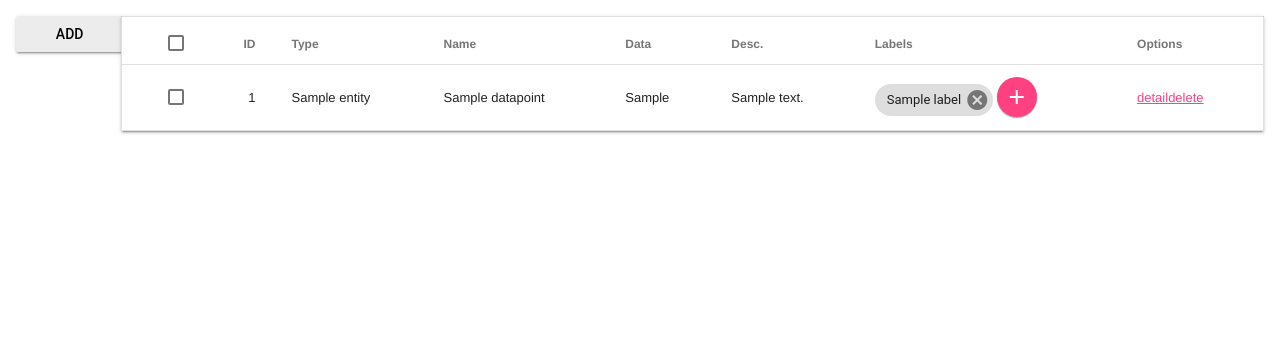
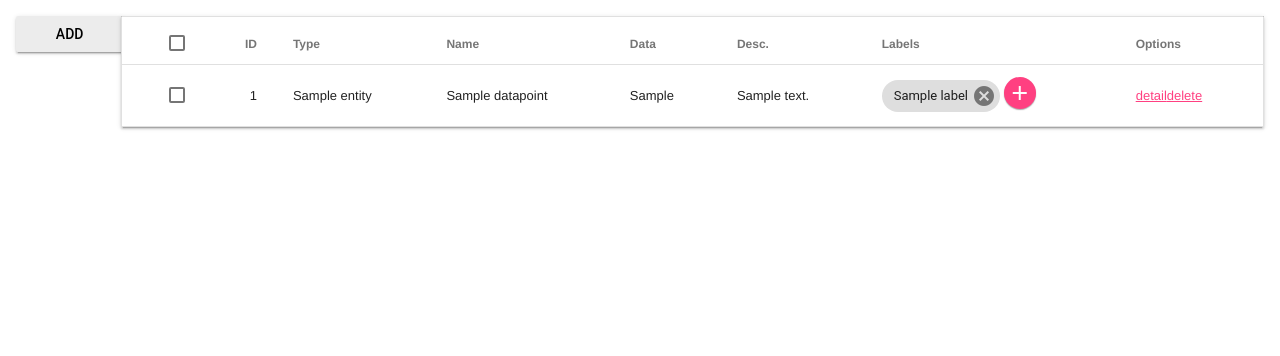
Before and after one commit to tomaslibal/datalab, a Django app: page /datapoints/ in a window 1280 px wide. Shown: the part 64-420 px from the top of the page. Run offline with Django 3.2, Linux system fonts and the light colour scheme; tables that the repository leaves empty hold one stand-in row (values such as "Sample post"); some libraries are stand-ins or nearby versions.

Commit message:
make the add button 32x32px

```diff
--- a/lab/static/css/style_no_pre.css
+++ b/lab/static/css/style_no_pre.css
@@ -161,3 +161,9 @@ mdl
 .mdl-data-table {
 width: 100%;
 }
+
+body .mdl-button--fab.mdl-button--mini-fab {
+    width: 32px;
+    min-width: 32px;
+    height: 32px;
+}
```
